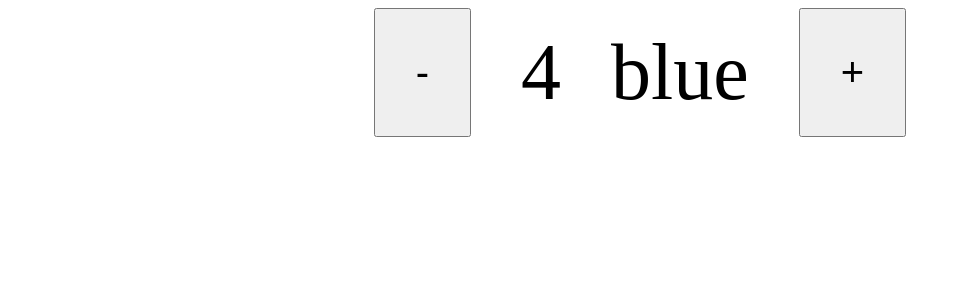
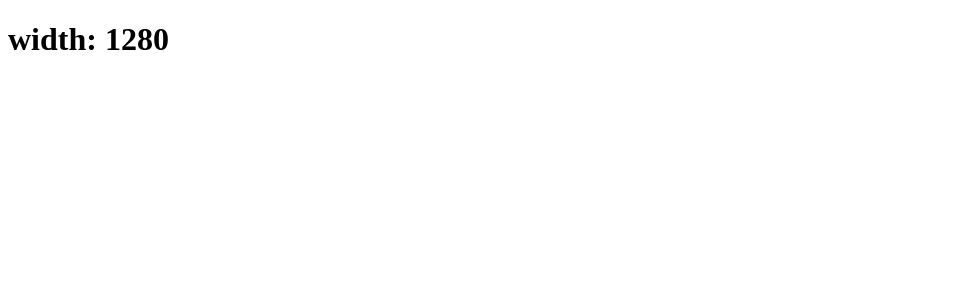
Before and after one commit to MerabTskhvedadze/react-hooks, a React (Create React App) app: page / in a window 1280 px wide. Shown: the top 300 px of the page, without its empty margins (0-961 px from the left). Built offline with nearby package versions, Linux system fonts and the light colour scheme.

Commit message:
use-effect

```diff
--- a/src/App.jsx
+++ b/src/App.jsx
@@ -1,42 +1,57 @@
-import { useState } from 'react';
-import UseState from './UseState';
+import { useState, useEffect } from 'react';
 
 function App() {
-  return (
-    <>
-      <UseState />
-    </>
-  );
+  /*
+    //note: this is most basic use case of useEffect
+    const [resourceType, setResourceType] = useState('posts');
+    const [items, setItems] = useState([]);
+
+    useEffect(() => {
+      fetch(`https://jsonplaceholder.typicode.com/${resourceType}`)
+      .then((res) => res.json())
+      .then((json) => setItems(json));
+    }, [resourceType]);
+    //note: without second argument useEffect will run on every re-render of component
+    //note: if we have second argument but it is empty array useEffect will run onMount
+    //note: but if we have some state variable(like that) in array it will run on every change of this state
+
+
+    return (
+      <>
+        <div>
+          <button onClick={() => setResourceType('posts')}>Posts</button>
+          <button onClick={() => setResourceType('users')}>Users</button>
+          <button onClick={() => setResourceType('comments')}>Comments</button>
+        </div>
+        <h1>{resourceType}</h1>
+        {items.map((item) => {
+          return <p>{JSON.stringify(item)}</p>;
+        })}
+      </>
+    );
+  */
+
+  //note: complicated example
+  const [windowWidth, setWindowWidth] = useState(window.innerWidth);
+
+  const handleResize = (e) => setWindowWidth(window.innerWidth);
+
+  useEffect(() => {
+    window.addEventListener('resize', handleResize);
+
+    //note: cleanup function
+    //note: cleanup function runs first to cle  an up code that we write last time
+    //note: also cleanup function runs when component unmounts
+    return () => {
+      window.removeEventListener('resize', handleResize);
+    };
+  }, []);
+  //note: when we add eventListener if we for example delete or unMount App component we want to
+  //note: remove this eventListener because otherwise we gonna re-add event listeners
+  //note: which is gonna slow down performance
+  //note: so we writting cleanup functions that cleaningup code that we write in useEffect
+
+  return <h1>width: {windowWidth}</h1>;
 }
 
 export default App;
-
-//**React hook rules**//
-/*
-~1)Only call Hooks at the top level:
-  You should only call Hooks from the top level of your component
-  or your own custom Hooks.
-  You should not call Hooks inside loops, conditions, or nested functions.
-
-~2)Only call Hooks from React function components:
-  You can only call Hooks from React function components,
-  not from regular JavaScript functions.
-
-~3)Use the useEffect Hook for side effects:
-  You should use the useEffect Hook for any logic that runs after render,
-  such as setting up a subscription or changing the document title.
-
-~4)Keep state updates simple:
-  State updates should be simple and not depend on previous state values.
-  If you need to update state based on the previous state, you should use the setState callback instead of updating state directly.
-
-~5)Don't call Hooks inside loops:
-  Hooks should not be called inside loops
-  because they will cause multiple re-renders
-  and potentially unexpected behavior.
-
-~6)Don't call Hooks from inside React class components:
-  You should not call Hooks from inside React
-  class components because Hooks are
-  only meant to be used with function components.
-*/
```
